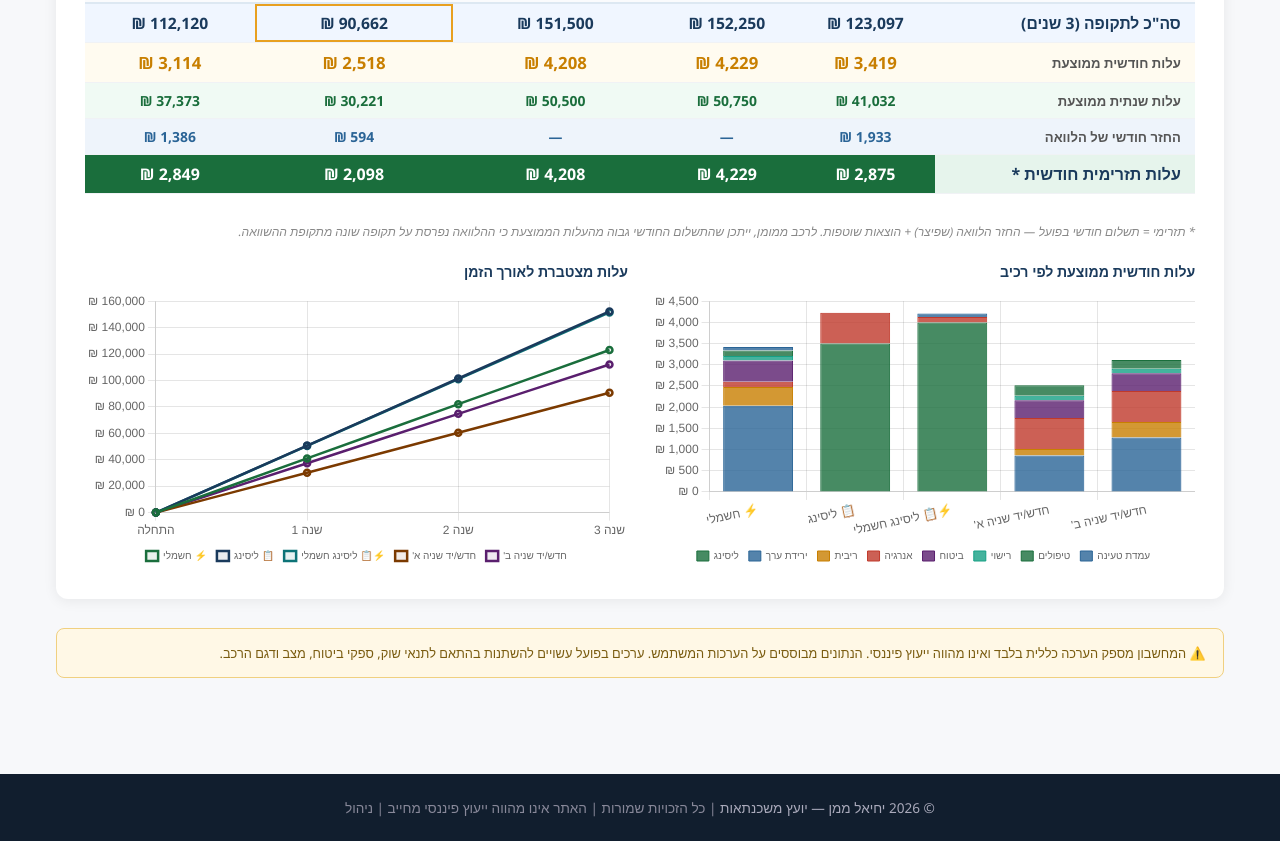
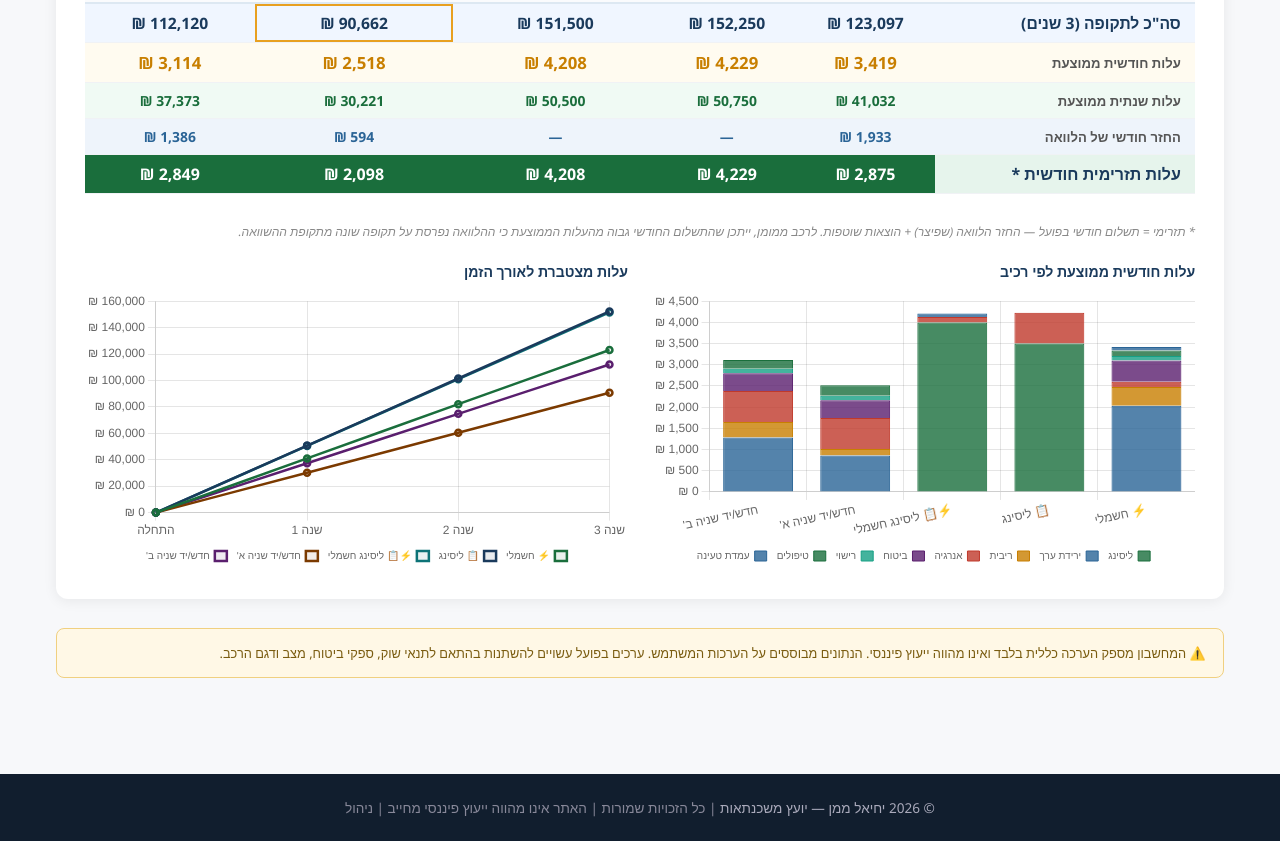
Before and after one commit to maman-fin/mortgage-finance-advisor-website, a plain HTML site: page car-cost-calculator.html in a window 1280 px wide. Shown: the part 2559-3400 px from the top of the page. Drawn offline with nearby package versions, Linux system fonts and the light colour scheme.

Commit message:
תיקונים ועדכונים קטנים

```diff
--- a/car-cost-calculator.html
+++ b/car-cost-calculator.html
@@ -1000,9 +1000,9 @@
       data: { labels: keys.map(getName), datasets: barDatasets },
       options: {
         responsive: true, maintainAspectRatio: false,
-        plugins: { legend: { position: 'bottom', labels: { font: { size: 10 }, boxWidth: 12 } } },
+        plugins: { legend: { position: 'bottom', rtl: true, labels: { font: { size: 10 }, boxWidth: 12 } } },
         scales: {
-          x: { stacked: true },
+          x: { stacked: true, reverse: true },
           y: { stacked: true, ticks: { callback: v => fmtN(v) + ' ₪' } }
         }
       }
@@ -1029,7 +1029,7 @@
       data: { labels: lineLabels, datasets: lineDatasets },
       options: {
         responsive: true, maintainAspectRatio: false,
-        plugins: { legend: { position: 'bottom', labels: { font: { size: 10 }, boxWidth: 12 } } },
+        plugins: { legend: { position: 'bottom', rtl: true, labels: { font: { size: 10 }, boxWidth: 12 } } },
         scales: { y: { ticks: { callback: v => fmtN(v) + ' ₪' } } }
       }
     });
```
Also changed, not shown: admin.html (+1 -1 lines), simulator/index.html (+10 -1 lines).
